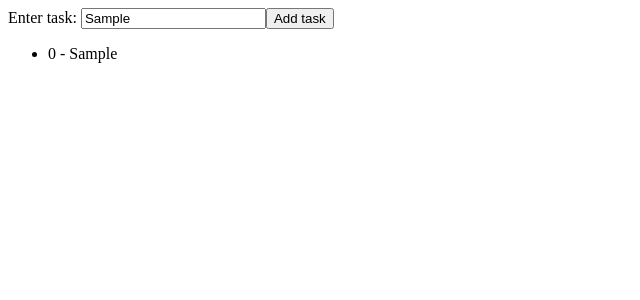
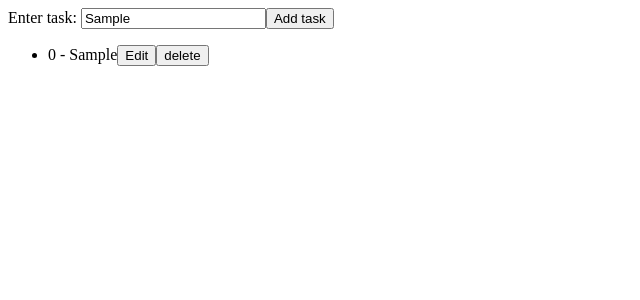
Before and after one commit to Parzivalcen/handleInputsReact, a React (Create React App) app: page / in a window 1280 px wide. Both pictures are taken after typing "Sample" into the empty fields and a click on the button "Add task". Shown: the top 300 px of the page, without its empty margins (0-640 px from the left). Built offline with nearby package versions, Linux system fonts and the light colour scheme.

Commit message:
input on edit

```diff
--- a/src/components/Overview.js
+++ b/src/components/Overview.js
@@ -7,8 +7,15 @@ class Overview extends Component {
                 {!task.editing ?
                 <div>
                     <span>{task.taskNumber} - {task.text}</span>
-                </div> :
-                <input></input>
+                    <button onClick={(e)=>this.props.editTask(e, task.id)}>Edit</button>
+                    <button onClick={()=>this.props.deleteTask(task.id)}>delete</button>
+                </div>
+                :
+                <div>
+                    <input value={task.text}/>
+                    <button onClick={(e)=>this.props.editTask(e, task.id)}>Edit</button>
+                    <button onClick={()=>this.props.deleteTask(task.id)}>delete</button>
+                </div>
                 }
             </li>
         ))
```
